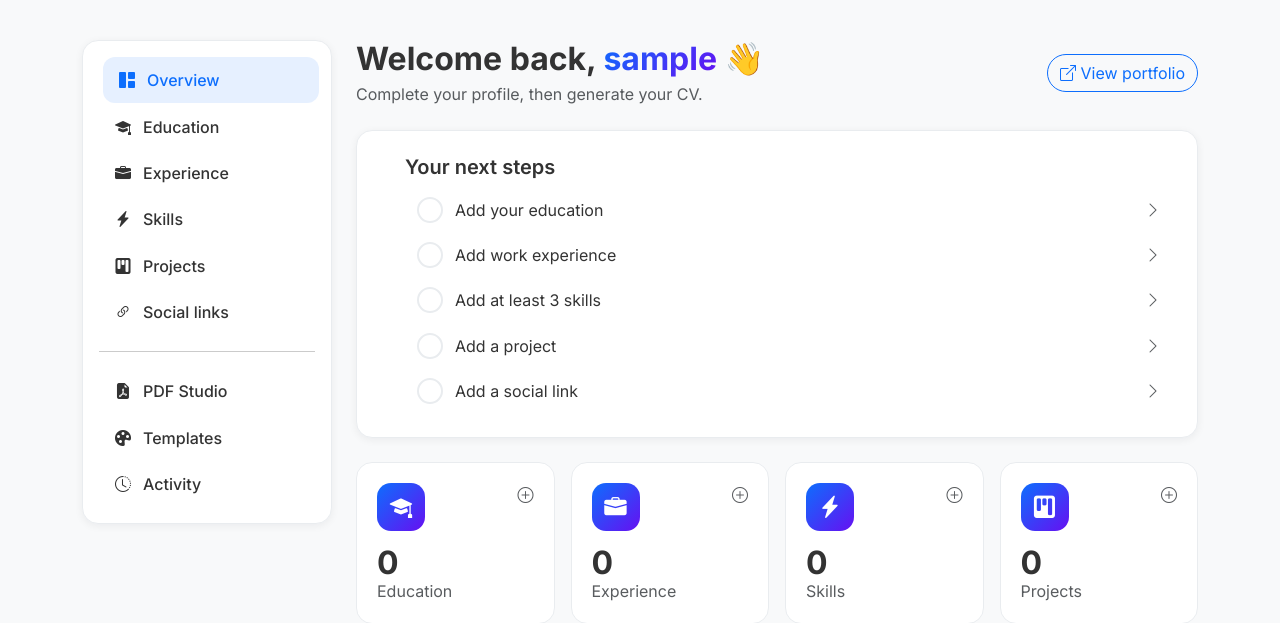
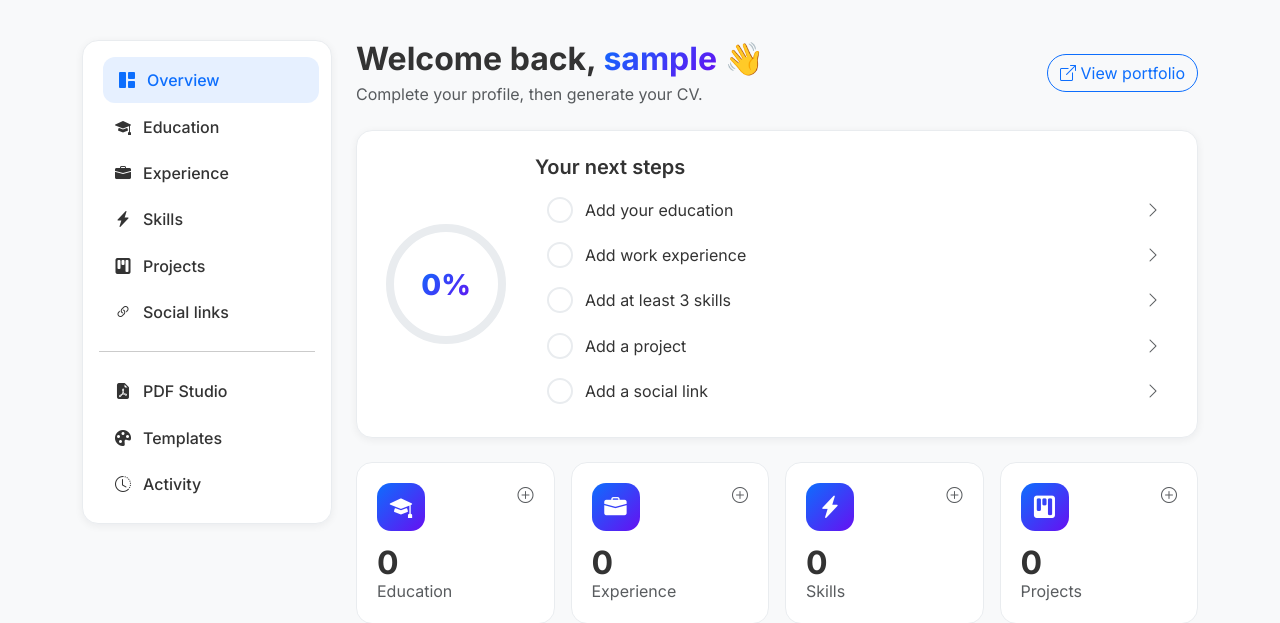
Before and after one commit to SwachhaDas/SmartCV, a Django app: page /dashboard/ in a window 1280 px wide. Shown: the part 63-686 px from the top of the page. Run offline with Django 5.2, Linux system fonts and the light colour scheme; the visitor is signed in with stand-in values (Sample User, id 1); data that the repository does not hold is empty.

Commit message:
Finalized UI, fixed Activity History, and updated PDF layouts

```diff
--- a/portfolio/pdf_utils.py
+++ b/portfolio/pdf_utils.py
@@ -1,6 +1,5 @@
 from io import BytesIO
 from xml.sax.saxutils import escape
-
 from reportlab.lib import colors
 from reportlab.lib.pagesizes import A4
 from reportlab.lib.styles import ParagraphStyle
@@ -14,6 +13,14 @@ PAGE_W, PAGE_H = A4
 MARGIN = 14 * mm
 GAP = 8 * mm
 
+# ==========================================
+# SECTION ORDER BASED ON CV TYPE
+# ==========================================
+SECTION_ORDER = {
+    "academic": ["education", "projects", "skills", "experience"],
+    "job":      ["experience", "skills", "projects", "education"],
+    "faculty":  ["education", "experience", "projects", "skills"],
+}
 
 # --------------------------------------------------------------------------
 # Data Collection
@@ -32,7 +39,6 @@ def _collect(user):
         "projects": list(user.projects.all()),
         "links": list(user.social_links.all()),
     }
-
 
 # --------------------------------------------------------------------------
 # Helpers
@@ -70,7 +76,6 @@ def _styles(body, muted, heading, accent, link, name_color=None, contact_color=N
 def _section(title, body, st):
     if not body: return []
     return [Paragraph(title.upper(), st["h2"]), HRFlowable(width="100%", thickness=0.8, color=colors.HexColor(st["accent"]), spaceBefore=0, spaceAfter=5)] + body
-
 
 # --------------------------------------------------------------------------
 # Content Blocks
@@ -130,7 +135,6 @@ def _links_inline(data, st):
     parts = [f'<link href="{_href(l.url)}" color="{st["link"]}">{_t(l.platform)}</link>' for l in data["links"]]
     return Paragraph("  |  ".join(parts), st["contact"])
 
-
 # --------------------------------------------------------------------------
 # Document Layout Engine
 # --------------------------------------------------------------------------
@@ -181,23 +185,74 @@ def _two_column(buf, data, *, st, band, left, right, left_ratio, header_extra=No
 
     doc.build(head + [FrameBreak(), _fit(left, left_w, body_h), FrameBreak(), _fit(right, right_w, body_h)])
 
-
 # --------------------------------------------------------------------------
 # Three PDF Layouts
 # --------------------------------------------------------------------------
-def _classic(buf, data):
+
+def _classic(buf, data, cv_type):
     st = _styles(body="#1f2937", muted="#6b7280", heading="#1e3a8a", accent="#1e3a8a", link="#1d4ed8", name_color="#ffffff", contact_color="#dbeafe", name_size=26)
-    left = _section("Profile", _profile_block(data, st), st) + _section("Experience", _experience_block(data, st), st) + _section("Projects", _projects_block(data, st), st)
-    right = _section("Education", _education_block(data, st), st) + _section("Skills", _skills_block(data, st, as_lines=True), st) + _section("Links", _links_block(data, st), st)
-    _two_column(buf, data, st=st, band="#1e3a8a", left=left, right=right, left_ratio=0.6)
 
-def _minimal(buf, data):
+    sections = {
+        "profile": _section("Profile", _profile_block(data, st), st),
+        "education": _section("Education", _education_block(data, st), st),
+        "experience": _section("Experience", _experience_block(data, st), st),
+        "skills": _section("Skills", _skills_block(data, st, as_lines=True), st),
+        "projects": _section("Projects", _projects_block(data, st), st),
+        "links": _section("Links", _links_block(data, st), st),
+    }
+
+    left_flow = sections["profile"]
+    right_flow = []
+    for key in SECTION_ORDER.get(cv_type, SECTION_ORDER["job"]):
+        right_flow += sections[key]
+
+    # Classic: Single column with a beautiful blue header band
+    header_h = 38 * mm
+    total_w = PAGE_W - 2 * MARGIN
+    body_h = PAGE_H - header_h - MARGIN - 6 * mm
+
+    def on_page(c, _doc):
+        c.saveState()
+        c.setFillColor(colors.HexColor("#1e3a8a"))
+        c.rect(0, PAGE_H - header_h, PAGE_W, header_h, stroke=0, fill=1)
+        c.restoreState()
+
+    doc = _doc(buf, data)
+    doc.addPageTemplates([PageTemplate(id="main", frames=[
+        _frame("head", MARGIN, PAGE_H - header_h + 4 * mm, total_w, header_h - 8 * mm),
+        _frame("body", MARGIN, MARGIN, total_w, body_h),
+    ], onPage=on_page)])
+
+    head = [Paragraph(_t(data["name"]), st["name"])]
+    if _contact_line(data): head.append(Paragraph(_contact_line(data), st["contact"]))
+
+    body = left_flow + right_flow
+    doc.build(head + [FrameBreak(), _fit(body, total_w, body_h)])
+
+
+def _minimal(buf, data, cv_type):
     st = _styles(body="#374151", muted="#6b7280", heading="#111827", accent="#111827", link="#2563eb", name_size=26)
-    left = _section("Profile", _profile_block(data, st), st) + _section("Experience", _experience_block(data, st), st) + _section("Projects", _projects_block(data, st), st)
-    right = _section("Education", _education_block(data, st), st) + _section("Skills", _skills_block(data, st), st)
-    _two_column(buf, data, st=st, band=None, left=left, right=right, left_ratio=0.62, header_extra=_links_inline(data, st))
 
-def _modern(buf, data):
+    sections = {
+        "profile": _section("Profile", _profile_block(data, st), st),
+        "education": _section("Education", _education_block(data, st), st),
+        "experience": _section("Experience", _experience_block(data, st), st),
+        "skills": _section("Skills", _skills_block(data, st), st),
+        "projects": _section("Projects", _projects_block(data, st), st),
+    }
+
+    order = SECTION_ORDER.get(cv_type, SECTION_ORDER["job"])
+    left = sections["profile"]
+    right = []
+
+    for i, key in enumerate(order):
+        if i < 2: left += sections[key]
+        else: right += sections[key]
+
+    _two_column(buf, data, st=st, band=None, left=left, right=right, left_ratio=0.5, header_extra=_links_inline(data, st))
+
+
+def _modern(buf, data, cv_type):
     sb_w = 66 * mm
     side = _styles(body="#e5e7eb", muted="#9ca3af", heading="#ffffff", accent="#38bdf8", link="#7dd3fc")
     main = _styles(body="#374151", muted="#6b7280", heading="#111827", accent="#0ea5e9", link="#0369a1", name_size=28)
@@ -218,8 +273,20 @@ def _modern(buf, data):
         PageTemplate(id="later", onPage=on_page, frames=[_frame("main2", main_x, MARGIN, main_w, full_h)]),
     ])
 
-    sidebar = _section("Contact", _contact_block(data, side), side) + _section("Skills", _skills_block(data, side, as_lines=True), side) + _section("Education", _education_block(data, side), side) + _section("Links", _links_block(data, side), side)
-    content = [Paragraph(_t(data["name"]), main["name"]), Spacer(1, 4)] + _section("Profile", _profile_block(data, main), main) + _section("Experience", _experience_block(data, main), main) + _section("Projects", _projects_block(data, main), main)
+    sidebar = _section("Contact", _contact_block(data, side), side) + _section("Skills", _skills_block(data, side, as_lines=True), side) + _section("Links", _links_block(data, side), side)
+
+    content = [Paragraph(_t(data["name"]), main["name"]), Spacer(1, 4)]
+
+    sections = {
+        "profile": _section("Profile", _profile_block(data, main), main),
+        "education": _section("Education", _education_block(data, main), main),
+        "experience": _section("Experience", _experience_block(data, main), main),
+        "projects": _section("Projects", _projects_block(data, main), main),
+    }
+
+    for key in SECTION_ORDER.get(cv_type, SECTION_ORDER["job"]):
+        if key in sections:
+            content += sections[key]
 
     doc.build([NextPageTemplate("later"), _fit(sidebar, side_w, full_h), FrameBreak()] + content)
 
@@ -228,11 +295,10 @@ _BUILDERS = {"classic": _classic, "modern": _modern, "minimal": _minimal}
 
 def build_cv_pdf(user, cv_type="job", template_slug=None):
     """Returns a BytesIO buffer containing the PDF."""
-    # Fallback to profile selection if no template_slug is passed
     if not template_slug:
         template_slug = getattr(user.profile, "pdf_template", "classic")
     data = _collect(user)
     buf = BytesIO()
-    _BUILDERS.get(template_slug or "classic", _classic)(buf, data)
+    _BUILDERS.get(template_slug or "classic", _classic)(buf, data, cv_type)
     buf.seek(0)
     return buf
--- a/portfolio/views.py
+++ b/portfolio/views.py
@@ -306,7 +306,7 @@ def apply_template(request):
     return JsonResponse({
         "ok": True,
         "live_url": reverse("public_portfolio", args=[request.user.username]),
-        "pdf_url": reverse("pdf_download", args=["job", tpl]), # job is default, but URL requires type & template
+        "pdf_url": reverse("pdf_download", args=["job", tpl]),
     })
 
 
@@ -319,12 +319,12 @@ def cv_generation_options(request):
     if request.method == 'POST':
         cv_type = request.POST.get('cv_type')
         user = request.user
-        # Optional: Validation logic here
         ActivityHistory.objects.create(user=user, action='download_pdf', details=f'Generated {cv_type.capitalize()} CV')
-        return redirect('pdf_template_select') # Redirect to PDF Studio instead of downloading directly
+        return redirect('pdf_template_select')
     return render(request, 'portfolio/cv_options.html')
 
 @login_required
 def activity_history(request):
-    activities = ActivityHistory.objects.filter(user=request.user)
+    """Fetches activity log for the logged-in user, ordered by latest first."""
+    activities = ActivityHistory.objects.filter(user=request.user).order_by("-timestamp")
     return render(request, 'portfolio/history.html', {'activities': activities})
--- a/templates/portfolio/dashboard.html
+++ b/templates/portfolio/dashboard.html
@@ -1,5 +1,38 @@
 {% extends "portfolio/base.html" %}
 {% block title %}Dashboard - SmartCV{% endblock %}
+
+{% block extra_head %}
+<style>
+    /* Circular Progress Ring Styles */
+    .progress-ring-wrapper {
+        position: relative;
+        width: 130px;
+        height: 130px;
+        display: flex;
+        align-items: center;
+        justify-content: center;
+    }
+    .progress-ring svg {
+        transform: rotate(-90deg);
+    }
+    .progress-ring__circle-bg {
+        stroke: #e9ecef;
+    }
+    .progress-ring__circle {
+        stroke: url(#gradient);
+        transition: stroke-dashoffset 1s ease-in-out;
+    }
+    .progress-ring-text {
+        position: absolute;
+        font-size: 1.8rem;
+        font-weight: 800;
+        background: linear-gradient(135deg, #0d6efd, #6610f2);
+        -webkit-background-clip: text;
+        background-clip: text;
+        color: transparent;
+    }
+</style>
+{% endblock %}
 
 {% block content %}
 <div class="container py-4">
@@ -31,12 +64,32 @@
         </a>
       </div>
 
-      <!-- Profile Completion -->
+      <!-- Profile Completion & Next Steps -->
       <div class="sc-card mb-4 reveal">
         <div class="row align-items-center g-4">
+
+          <!-- ✅ Circular Progress Ring -->
           <div class="col-md-auto d-flex justify-content-center">
-            {% include "partials/profile_ring.html" with percent=completion.percent %}
+            <div class="progress-ring-wrapper">
+                <svg class="progress-ring" width="130" height="130" viewBox="0 0 130 130">
+                    <!-- Background Circle -->
+                    <circle class="progress-ring__circle-bg" stroke-width="8" fill="transparent" r="56" cx="65" cy="65" />
+                    <!-- Animated Foreground Circle -->
+                    <circle class="progress-ring__circle" stroke-width="8" fill="transparent" r="56" cx="65" cy="65"
+                            stroke-dasharray="351.85" stroke-dashoffset="351.85"
+                            style="stroke-dashoffset: calc(351.85 - (351.85 * {{ completion.percent }}) / 100);" />
+                    <defs>
+                        <linearGradient id="gradient" x1="0%" y1="0%" x2="100%" y2="100%">
+                            <stop offset="0%" stop-color="#0d6efd" />
+                            <stop offset="100%" stop-color="#6610f2" />
+                        </linearGradient>
+                    </defs>
+                </svg>
+                <div class="progress-ring-text">{{ completion.percent }}%</div>
+            </div>
           </div>
+
+          <!-- Next Steps Checklist -->
           <div class="col">
             <h5 class="fw-semibold">Your next steps</h5>
             <div>
@@ -49,6 +102,7 @@
               {% endfor %}
             </div>
           </div>
+
         </div>
       </div>
 
```
Also changed, not shown: templates/portfolio/history.html (+10 -16 lines).
